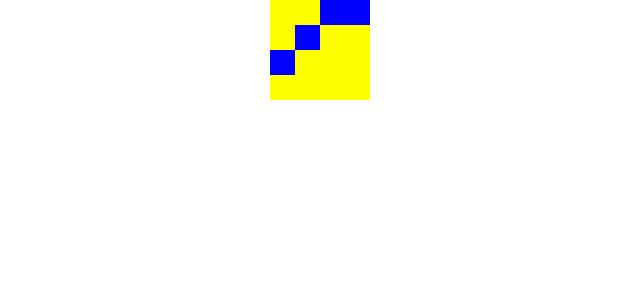
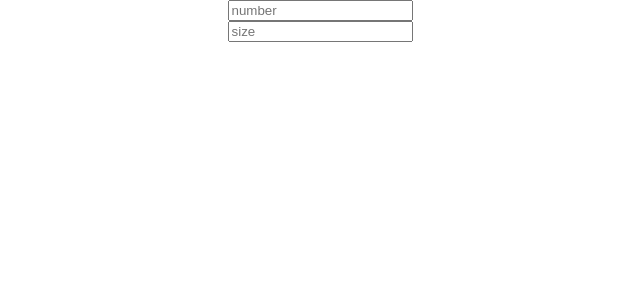
Before and after one commit to janephilipps/binary-tiles, a React (Create React App) app: page / in a window 1280 px wide. Shown: the top 300 px of the page, without its empty margins (320-960 px from the left). Built offline with nearby package versions, Linux system fonts and the light colour scheme.

Commit message:
make number and size dynamic

```diff
--- a/src/App.js
+++ b/src/App.js
@@ -1,14 +1,47 @@
 import React, { Component } from 'react';
 import Tile from './components/Tile';
+import Input from './components/Input';
 import './App.css';
 
 class App extends Component {
+
+  constructor(props) {
+    super(props);
+    this.state = {
+      number: 0,
+      size: 0
+    }
+  }
+
+
+  _setNumber = function(number) {
+    this.setState({number: number});
+  };
+
+  _setSize = function(size) {
+    this.setState({size: size});
+  };
+
   render() {
+
+    let {
+      number,
+      size
+    } = this.state;
+
     return (
       <div className="App">
+        <Input
+          placeholder="number"
+          onChange={this._setNumber.bind(this)}
+        />
+        <Input
+          placeholder="size"
+          onChange={this._setSize.bind(this)}
+        />
         <Tile
-          number={300}
-          size={4}
+          number={number}
+          size={size}
         />
       </div>
     );
--- /dev/null
+++ b/src/components/Input.js
@@ -0,0 +1,29 @@
+import React, { Component } from 'react';
+import PropTypes from 'prop-types';
+
+class Input extends Component {
+
+  static propTypes = {
+    placeholder: PropTypes.string,
+    onChange: PropTypes.func
+  }
+
+  _handleChange = function(e) {
+    this.props.onChange(e.target.value);
+  }
+
+  render() {
+
+    let {
+      placeholder
+    } = this.props;
+
+    return (
+      <div className="Input">
+        <input type="number" placeholder={placeholder} onChange={this._handleChange.bind(this)}></input>
+      </div>
+    );
+  }
+}
+
+export default Input;
```
